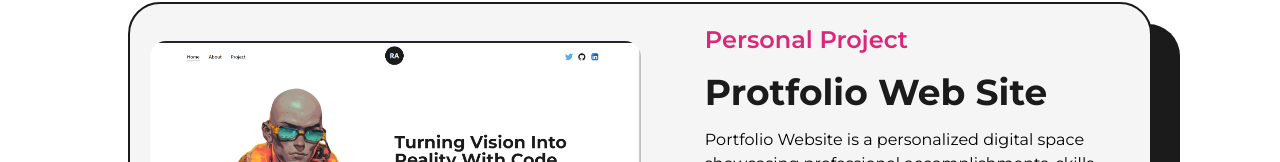
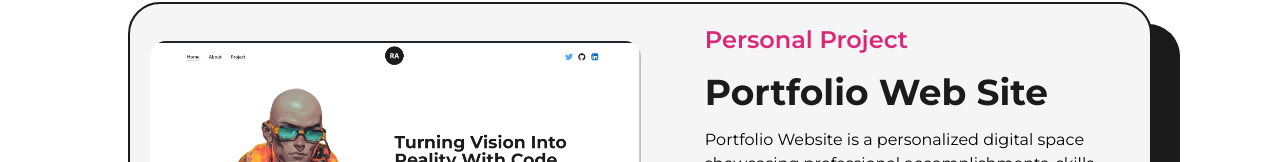
Before and after one commit to krangadurai/portfolio, a React (Vite) app: page /project in a window 1280 px wide. Shown: the part 306-468 px from the top of the page. Built offline with nearby package versions, Linux system fonts and the light colour scheme.

Commit message:
fix speling

```diff
--- a/package.json
+++ b/package.json
@@ -1,5 +1,5 @@
 {
-  "name": "protfolio",
+  "name": "portfolio",
   "private": true,
   "version": "0.0.0",
   "type": "module",
--- a/src/pages/Project.jsx
+++ b/src/pages/Project.jsx
@@ -3,7 +3,7 @@ import Navbar from '../component/Navbar';
 import Footer from '../component/Footer';
 import AnimationHeading from '../component/AnimationHeading';
 import { GithubIcon } from '../component/icons';
-import Image1 from '../assets/images/projects/protfolio.png'
+import Image1 from '../assets/images/projects/portfolio.png'
 const ProjectCard = ({ Data }) => {
 
     return (
@@ -30,7 +30,7 @@ const ProjectCard = ({ Data }) => {
 
 const Project = () => {
     let data = [{
-        Name: "Protfolio Web Site",
+        Name: "Portfolio Web Site",
         Type: "Personal Project",
         Summary: "Portfolio Website is a personalized digital space showcasing professional accomplishments, skills, and creativity. It offers a dynamic platform for visitors to explore qualifications, projects, and insights firsthand.",
         VistLink: "https://minimal-nextjs-portfolio-website.vercel.app/projects",
```
Also changed, not shown: src/assets/images/projects/portfolio.png (renamed from src/assets/images/projects/protfolio.png).
